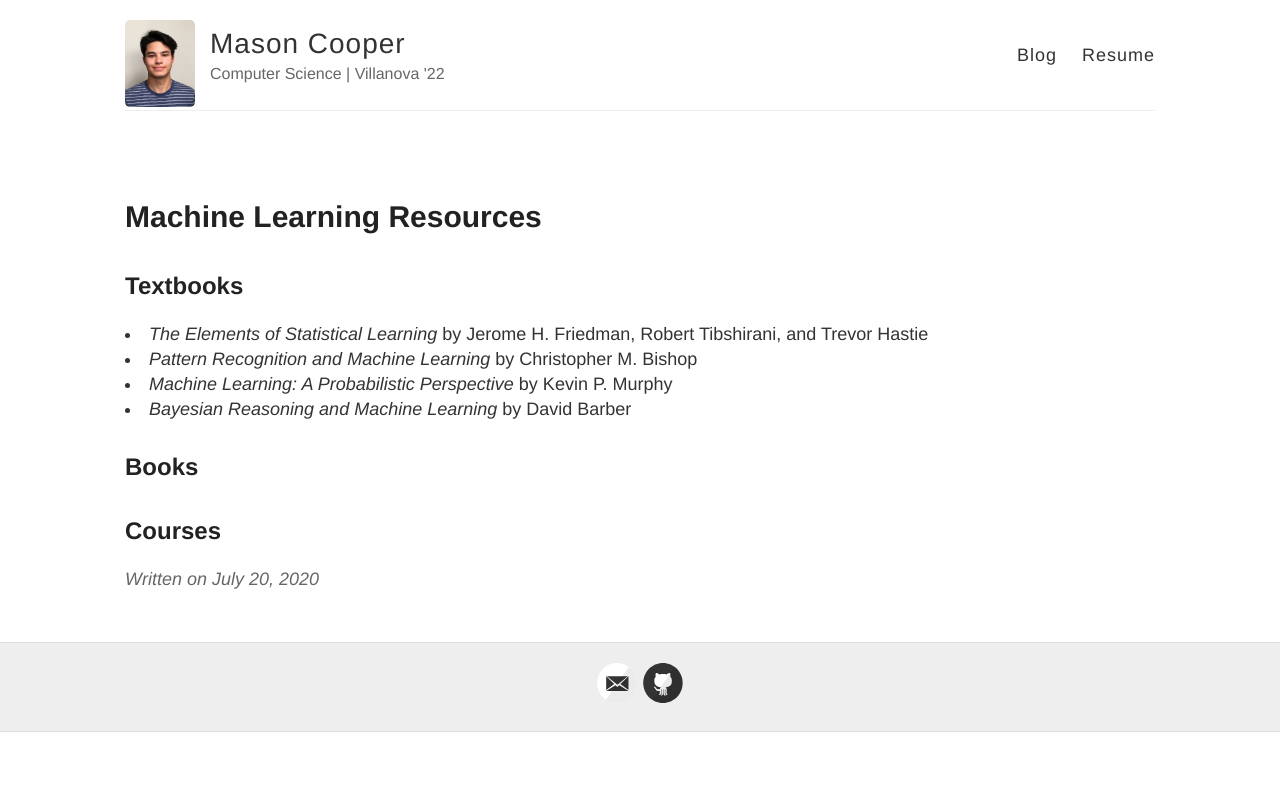
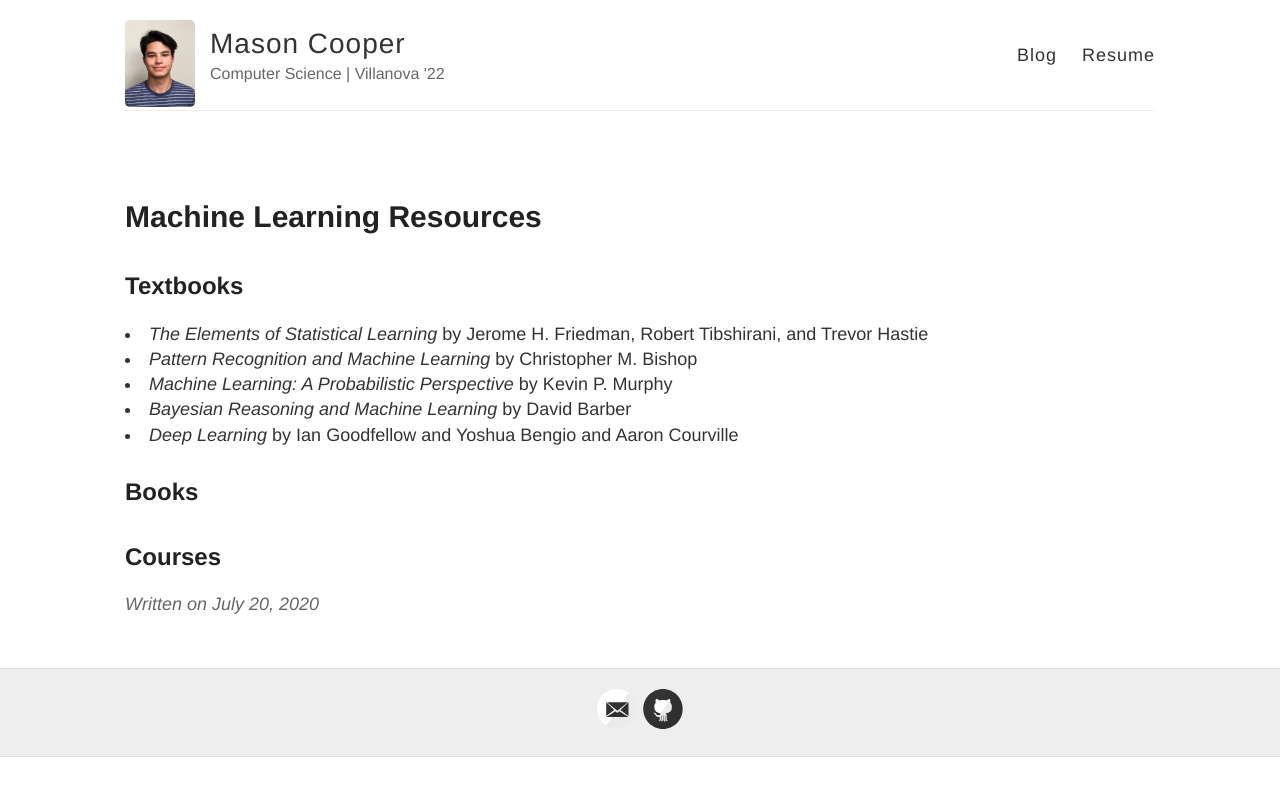
Before and after one commit to mjc5/mjc5.github.io, a Jekyll site: the page built from _posts/2020-7-20-Machine-Learning-Resources.html, in a window 1280 px wide. Shown: the top 796 px of the page. Built offline with Jekyll 4.4.1, drawn with Linux system fonts in a browser that asks for light colours.

Commit message:
Update 2020-7-20-Machine-Learning-Resources.html

```diff
--- a/_posts/2020-7-20-Machine-Learning-Resources.html
+++ b/_posts/2020-7-20-Machine-Learning-Resources.html
@@ -12,5 +12,6 @@ images:
 <li><i>Pattern Recognition and Machine Learning</i> by Christopher M. Bishop  </li>
 <li><i>Machine Learning: A Probabilistic Perspective</i> by Kevin P. Murphy </li>
 <li><i>Bayesian Reasoning and Machine Learning</i> by David Barber </li>
+<li><i>Deep Learning</i> by Ian Goodfellow and Yoshua Bengio and Aaron Courville </li>
 <h2> Books </h2>
 <h2> Courses </h2>
```
